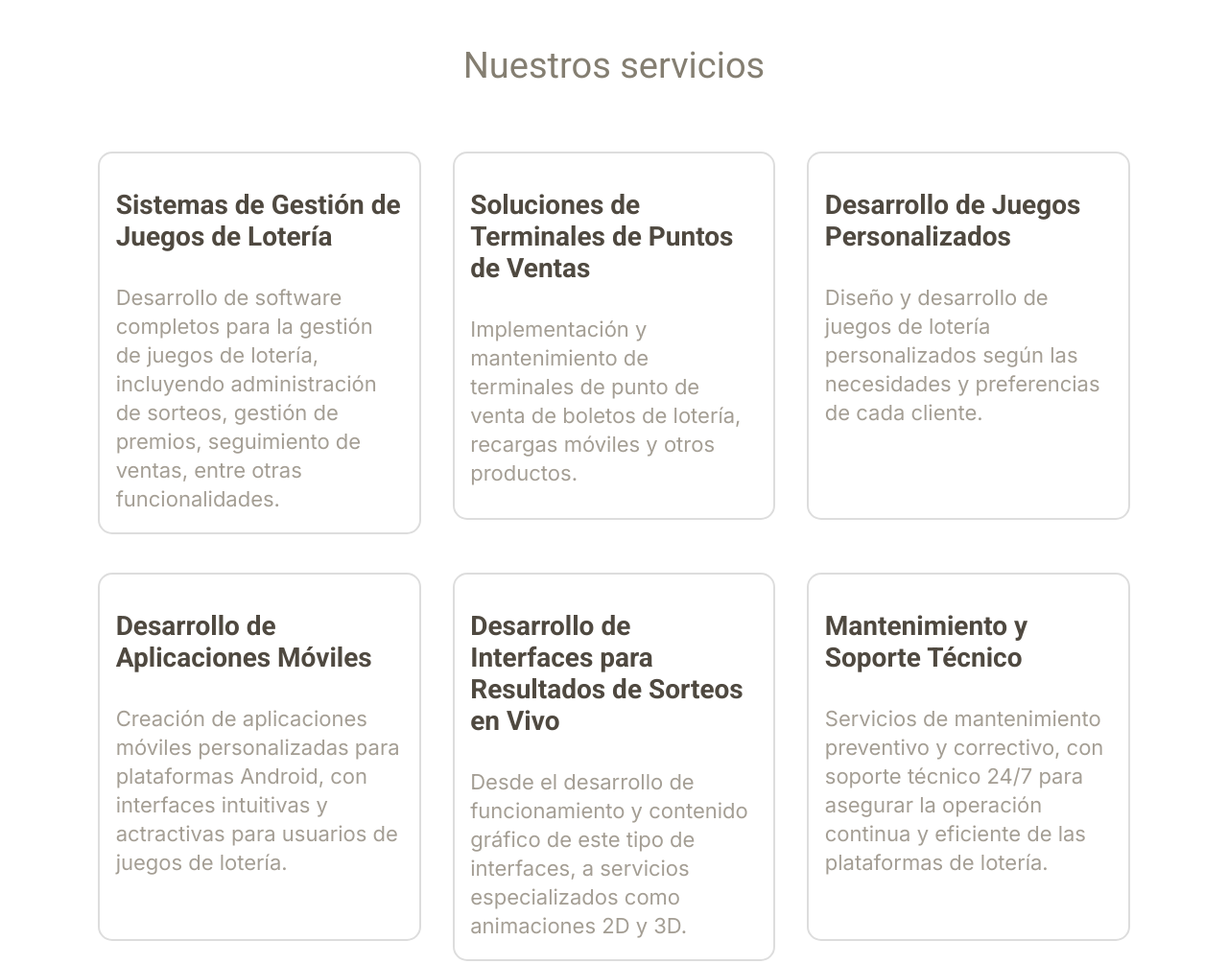
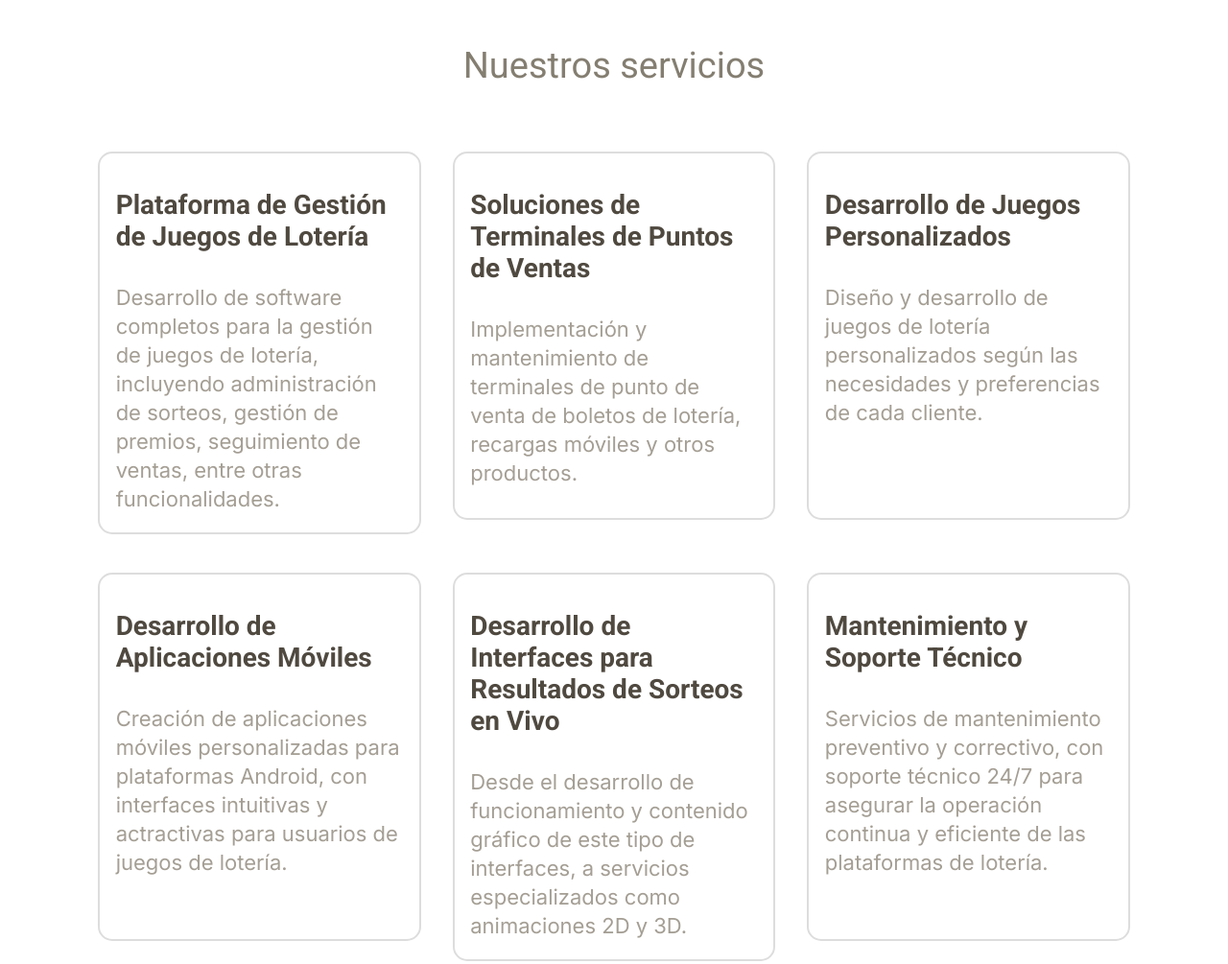
Before and after one commit to garafly/orkapiDefinitivo, a Gatsby site: page /components/index/index-servicios in a window 1280 px wide. Shown: the whole page at 96% size. Built offline with nearby package versions, Linux system fonts and the light colour scheme; Gatsby itself is replaced by a stand-in of ours.

Commit message:
eliminating word system

```diff
--- a/src/pages/components/index/index-servicios.js
+++ b/src/pages/components/index/index-servicios.js
@@ -17,7 +17,7 @@ export default function Servicios() {
             <div className="rowIndex">
                 <div className="cardIndex">
                   <div className="headerIndex">
-                    <h4>Sistemas de Gestión de Juegos de Lotería</h4>
+                    <h4>Plataforma de Gestión de Juegos de Lotería</h4>
                   </div>
                   <div className="bodyIndex">
                     <p className="normalText">Desarrollo de software completos para la gestión de juegos de lotería, incluyendo administración de sorteos, gestión de premios, seguimiento de ventas, entre otras funcionalidades.</p>
```
